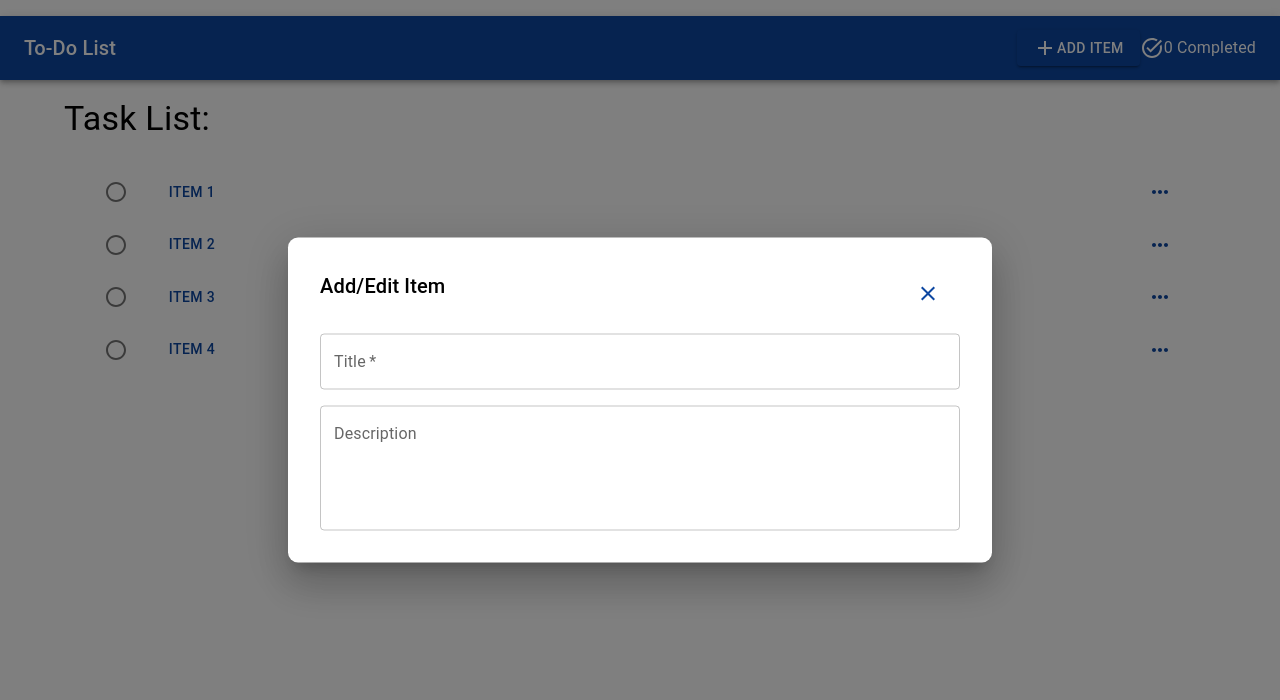
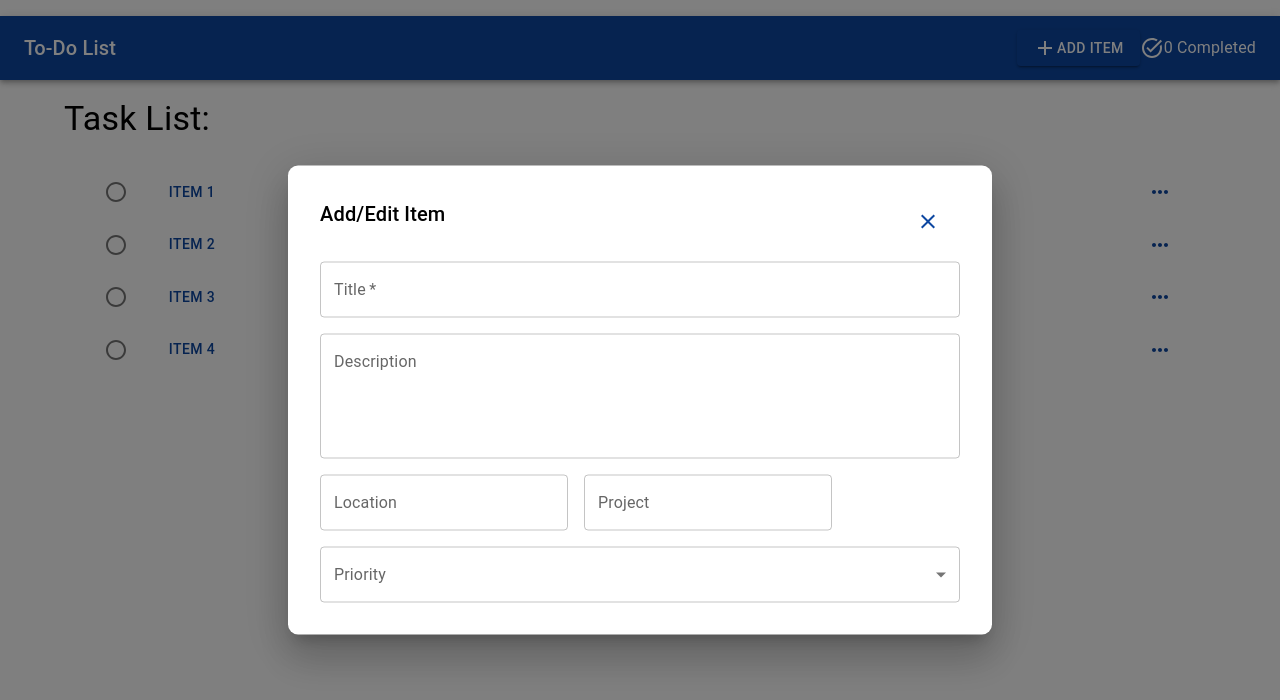
Before and after one commit to hewitson-j/new-todo-list, a React (Vite) app: page / in a window 1280 px wide. Both pictures are taken after a click on the button "ADD ITEM". Shown: the top 700 px of the page. Built offline with nearby package versions, Linux system fonts and the light colour scheme.

Commit message:
Added more inputs for FormModal. Added Select component.

```diff
--- a/src/components/FormModal.tsx
+++ b/src/components/FormModal.tsx
@@ -6,6 +6,7 @@ import Modal from "@mui/material/Modal";
 import AddIcon from "@mui/icons-material/Add";
 import CloseIcon from "@mui/icons-material/Close";
 import { TextField } from "@mui/material";
+import PrioritySelect from "./PrioritySelect";
 
 const style = {
   position: "absolute",
@@ -65,6 +66,9 @@ export default function FormModal() {
             fullWidth
             label="Description"
           />
+          <TextField id="location" label="Location" sx={{ margin: "1rem 0" }} />
+          <TextField id="projectId" label="Project" sx={{ margin: "1rem" }} />
+          <PrioritySelect />
         </Box>
       </Modal>
     </div>
--- a/src/components/Navbar.tsx
+++ b/src/components/Navbar.tsx
@@ -4,8 +4,11 @@ import Toolbar from "@mui/material/Toolbar";
 import Typography from "@mui/material/Typography";
 import TaskAltIcon from "@mui/icons-material/TaskAlt";
 import FormModal from "./FormModal";
+// import { useState } from "react";
 
 export default function Navbar() {
+  // const [completed, setCompleted] = useState(0);
+
   return (
     <Box sx={{ flexGrow: 1 }}>
       <AppBar position="static">
--- /dev/null
+++ b/src/components/PrioritySelect.tsx
@@ -0,0 +1,36 @@
+import * as React from "react";
+import Box from "@mui/material/Box";
+import InputLabel from "@mui/material/InputLabel";
+import MenuItem from "@mui/material/MenuItem";
+import FormControl from "@mui/material/FormControl";
+import Select, { SelectChangeEvent } from "@mui/material/Select";
+
+export default function PrioritySelect() {
+  const [priority, setPriority] = React.useState("");
+
+  const handleChange = (event: SelectChangeEvent) => {
+    setPriority(event.target.value as string);
+  };
+
+  return (
+    <Box sx={{ minWidth: 120 }}>
+      <FormControl fullWidth>
+        <InputLabel id="demo-simple-select-label">Priority</InputLabel>
+        <Select
+          labelId="demo-simple-select-label"
+          id="demo-simple-select"
+          value={priority}
+          label="Priority"
+          onChange={handleChange}
+        >
+          <MenuItem value="">
+            <em>None</em>
+          </MenuItem>
+          <MenuItem value={"low"}>Low</MenuItem>
+          <MenuItem value={"normal"}>Normal</MenuItem>
+          <MenuItem value={"high"}>High</MenuItem>
+        </Select>
+      </FormControl>
+    </Box>
+  );
+}
```
